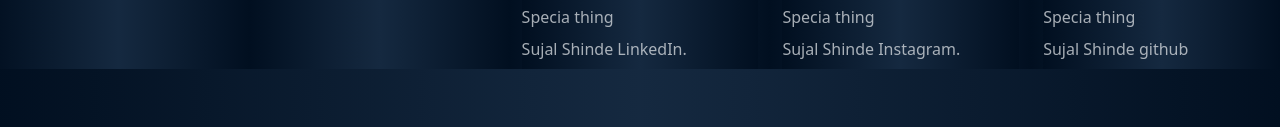
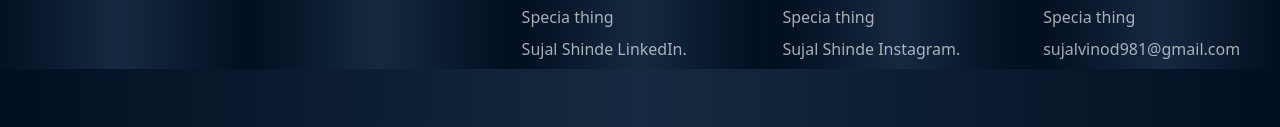
Before and after one commit to sujalvinod981-lgtm/Aromanestcandle, a plain HTML site: page index.html in a window 1280 px wide. Shown: the part 1797-1924 px from the top of the page. Drawn offline with nearby package versions, Linux system fonts and the light colour scheme.

Commit message:
Fix HTML formatting and structure

```diff
--- a/index.html
+++ b/index.html
@@ -574,7 +574,7 @@
 </li>
 
 
-                <li class="nav-item mb-2"><a href="https://github.com/sujalvinod981-lgtm/start" class="nav-link p-0 text-body-secondary"> Sujal Shinde github</a></li>
+                <li class="nav-item mb-2"><a href="" class="nav-link p-0 text-body-secondary">sujalvinod981@gmail.com</a></li>
             </ul>
         </div>
     </footer>
```
